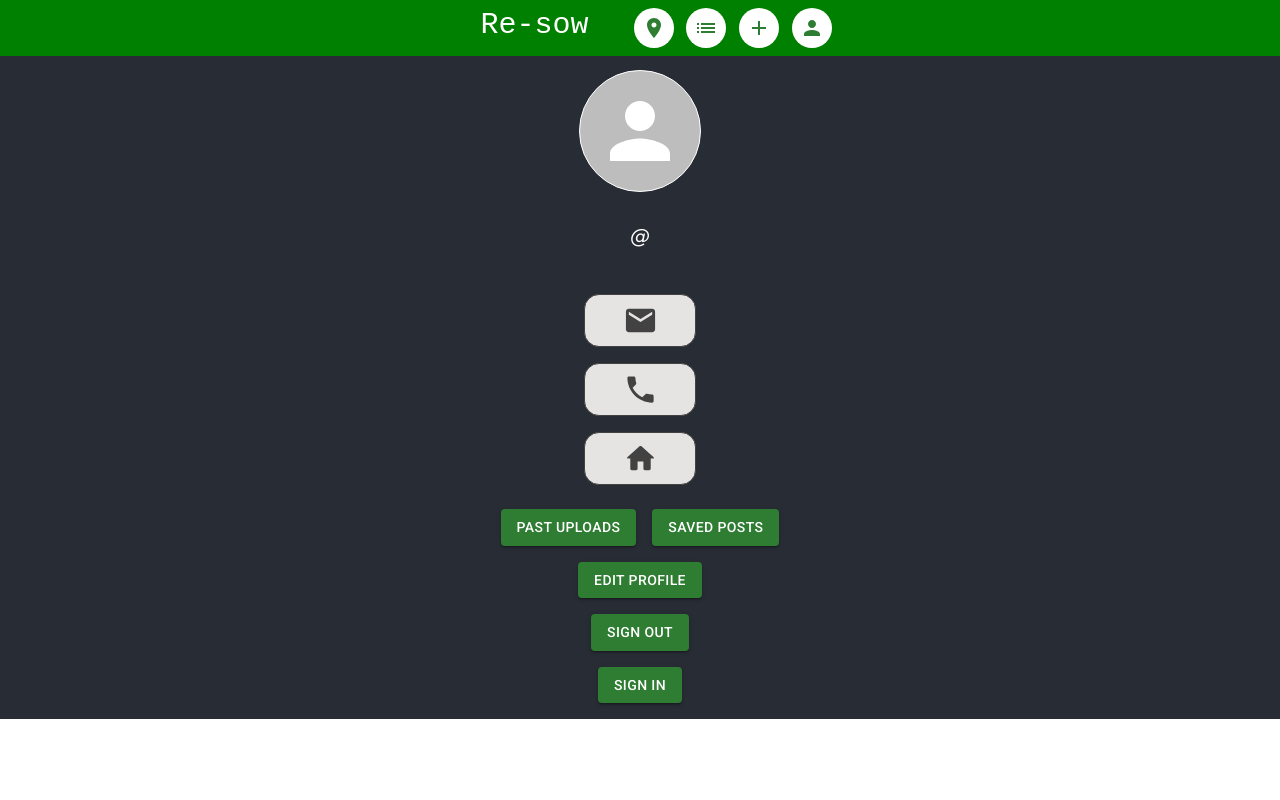
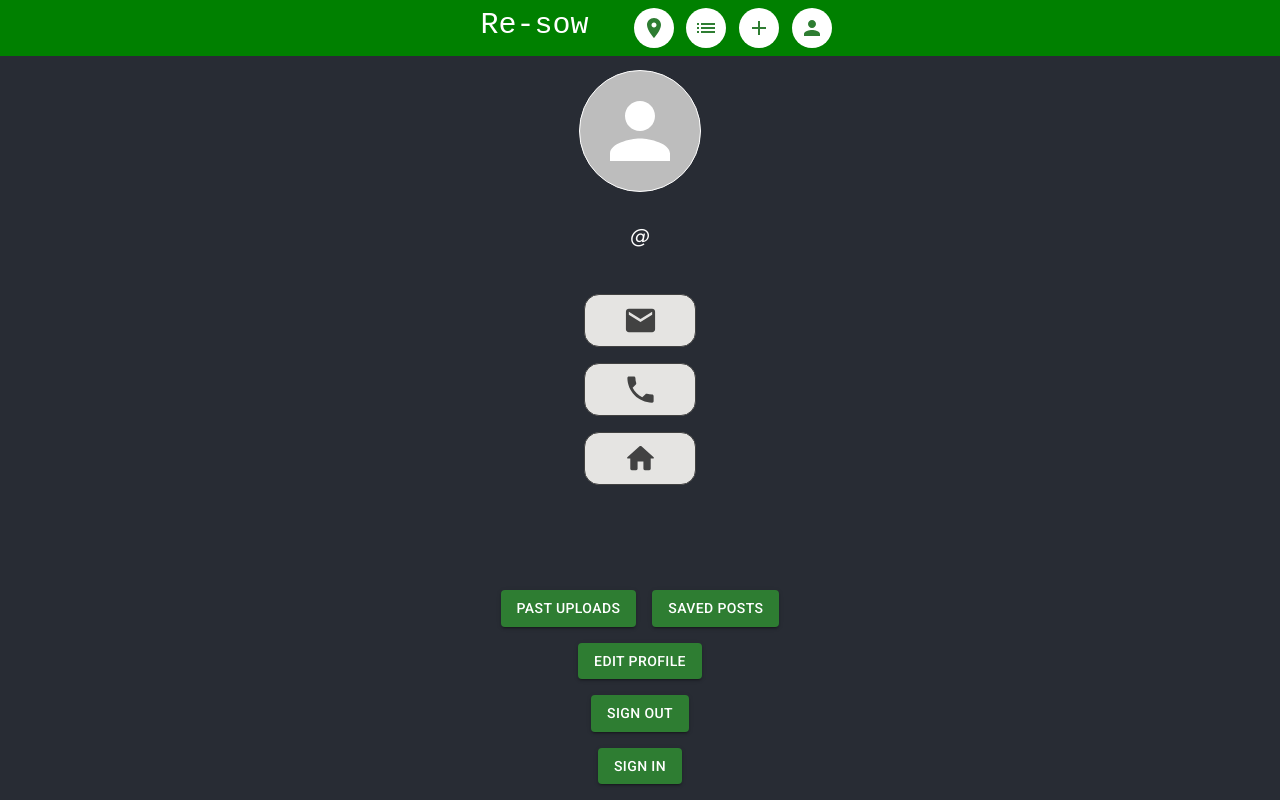
Before and after one commit to sachiniyer/resow, a React (Create React App) app in the folder front-end/: page /UserProfile in a window 1280 px wide. Built offline with nearby package versions, Linux system fonts and the light colour scheme; no server answers.

Commit message:
changed from div to box for userprofile section

```diff
--- a/front-end/src/pages/UserProfile.js
+++ b/front-end/src/pages/UserProfile.js
@@ -43,7 +43,8 @@ function UserProfile(props) {
 
   return (
     <>
-      <div className="UserProfile">
+
+      <Box sx={{display: 'flex', justifyContent: 'space-between', flexDirection: 'column', height: 'calc(100vh - 53px)' }}>
 
         <div className="TopPart">
           <Stack direction="row" style={{ justifyContent: "center", display: "absolute" }} >
@@ -78,9 +79,9 @@ function UserProfile(props) {
           </Stack>
         </Box>
 
-      </div>
-      </>
-      );
+      </Box>
+    </>
+  );
 }
 
 export default UserProfile;
```
